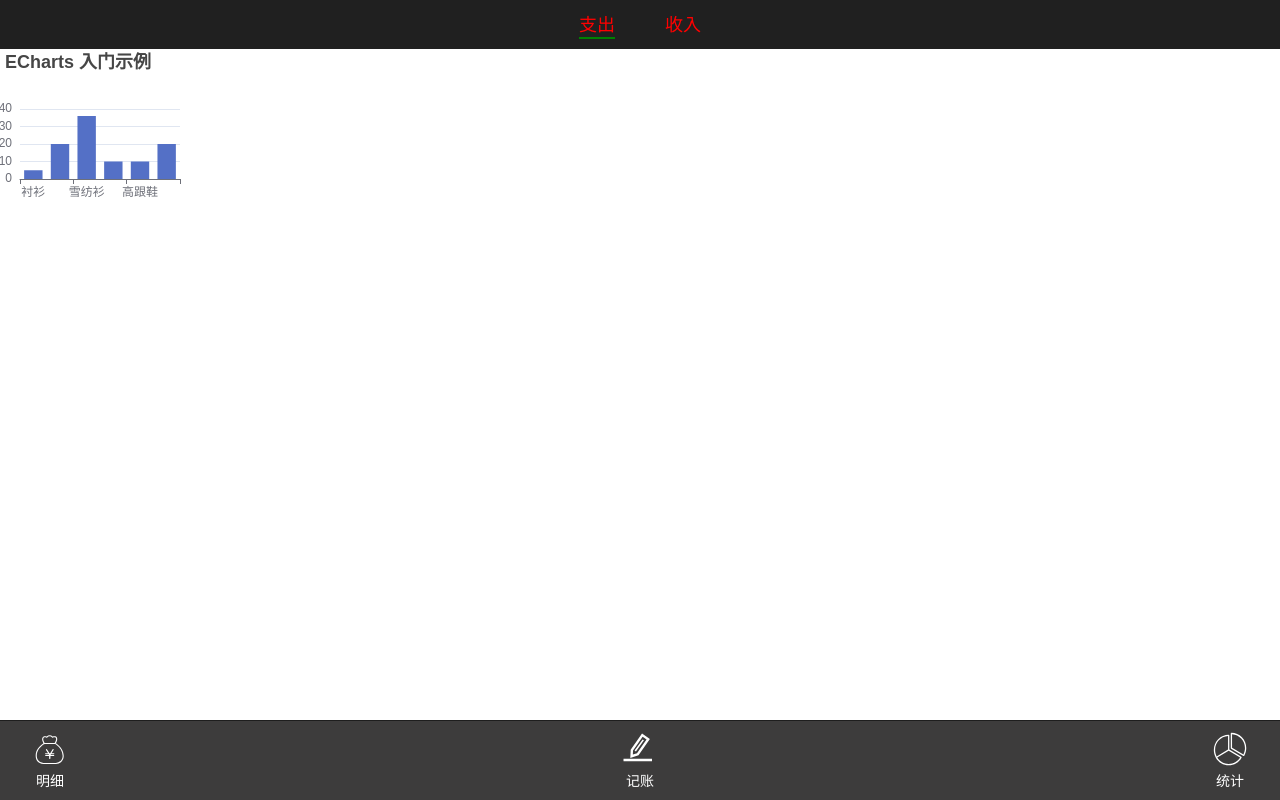
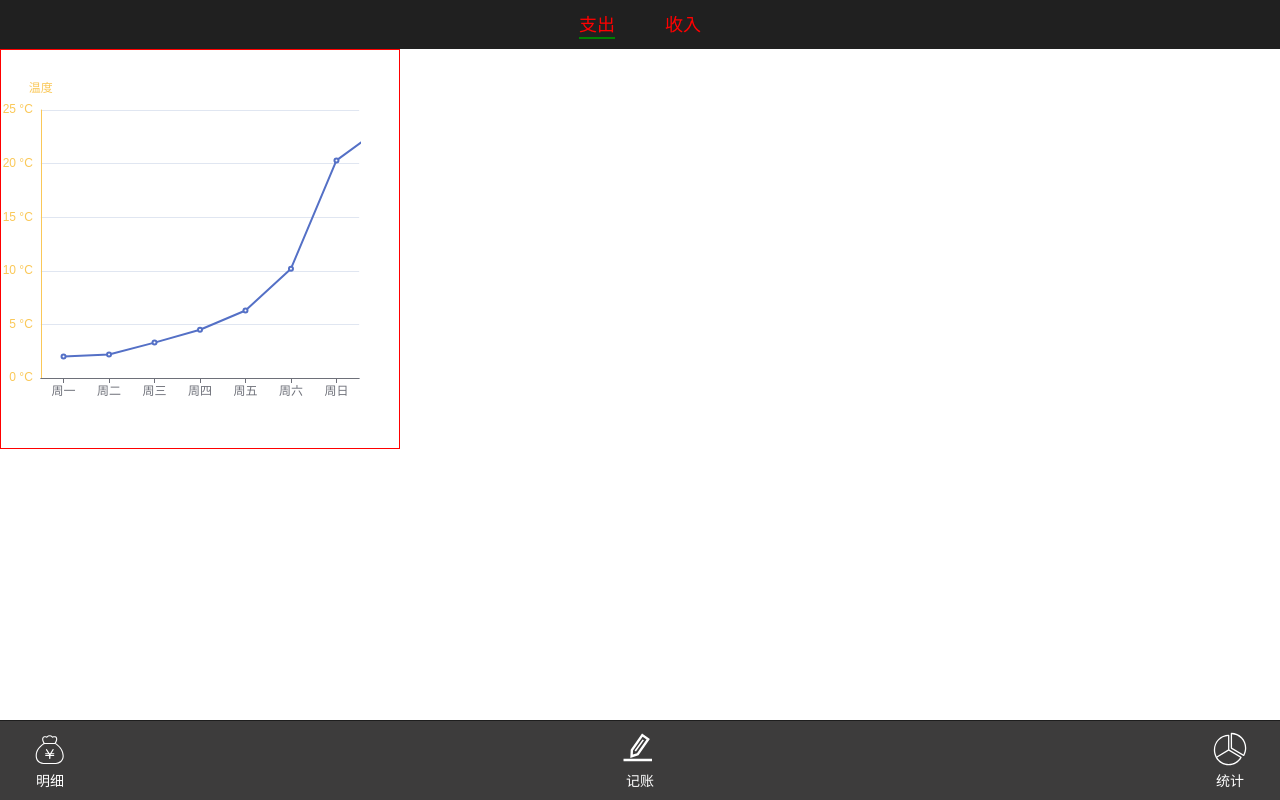
Before and after one commit to leigp555/accrount, a Vue app: page /#/statistic in a window 1280 px wide. Built offline with nearby package versions, Linux system fonts and the light colour scheme.

Commit message:
初始化一个echart图表

```diff
--- a/package.json
+++ b/package.json
@@ -11,6 +11,7 @@
     "dayjs": "^1.10.8",
     "echarts": "^5.3.0",
     "element-plus": "^2.0.4",
+    "path": "^0.12.7",
     "sass": "^1.49.9",
     "vue": "^3.2.25",
     "vue-router": "^4.0.13",
--- a/src/components/Statistic.vue
+++ b/src/components/Statistic.vue
@@ -7,9 +7,9 @@
       </Tabs>
     </div>
     <div class="inner">
-    <div id="main">
-      <EChart :option="option"></EChart>
-    </div>
+      <div id="main">
+        <EChart :option="option"></EChart>
+      </div>
     </div>
   </div>
 </template>
@@ -17,25 +17,98 @@
 <script lang="ts" setup>
 import Tabs from "./lib/Tabs.vue";
 import Tab from "./lib/Tab.vue";
-import {ECOption} from "./lib/type";
 import EChart from "./lib/EChart.vue";
-const option: ECOption = {
-  title: {
-    text: 'ECharts 入门示例'
+
+
+// const option: ECOption = {
+//   toolbox: {
+//     show: true,
+//     tooltip: {
+//       trigger: 'axis',
+//       axisPointer: {
+//         type: 'cross'
+//       }
+//     },
+//     feature: {
+//       magicType: {
+//         type: ["bar", "line"]
+//       },
+//       restore: {},
+//     },
+//     orient: "horizontal",
+//     itemSize: 18,
+//     itemGap: 10,
+//     showTitle: false,
+//     right:15,
+//     iconStyle: {
+//       color: "rgb(135,208,93)"
+//     }
+//   },
+//   xAxis: {
+//     type: 'category',
+//     data: ['周一', '周一', '周一', '周一', '周一', '周一', '周一'],
+//     axisTick: {
+//       show: false
+//     },
+//   },
+//   yAxis: {
+//     type: 'value'
+//   },
+//   series: [
+//     {
+//       name:"xxx",
+//       data: [150, 230, 224, 218, 135, 147, 260],
+//       type: 'line'
+//     }
+//   ]
+// };
+const colors = ['#5470c6', '#91cc75', '#fac858', '#ee6666', '#73c0de', '#3ba272', '#fc8452', '#9a60b4', '#ea7ccc']
+const option = {
+  color: colors,
+  tooltip: {
+    trigger: 'axis',
+    axisPointer: {
+      type: 'cross'
+    }
   },
-  tooltip: {},
-  xAxis: {
-    data: ['衬衫', '羊毛衫', '雪纺衫', '裤子', '高跟鞋', '袜子']
-  },
-  yAxis: {},
+
+  xAxis: [
+    {
+      type: 'category',
+      axisTick: {
+        alignWithLabel: true
+      },
+      // prettier-ignore
+      data: ['周一','周二','周三','周四','周五','周六','周日',]
+    }
+  ],
+  yAxis: [
+    {
+      type: 'value',
+      width:'100%' ,
+      name: '温度',
+      position: 'center',
+      alignTicks: true,
+      axisLine: {
+        show: true,
+        lineStyle: {
+          color: colors[2]
+        }
+      },
+      axisLabel: {
+        formatter: '{value} °C'
+      }
+    }
+  ],
   series: [
     {
-      name: '销量',
-      type: 'bar',
-      data: [5, 20, 36, 10, 10, 20]
+      name: 'Temperature',
+      type: 'line',
+      yAxisIndex: 0,
+      data: [2.0, 2.2, 3.3, 4.5, 6.3, 10.2, 20.3, 23.4, 23.0, 16.5, 12.0, 6.2]
     }
   ]
-}
+};
 </script>
 
 <style lang="scss" scoped>
@@ -43,12 +116,15 @@ const option: ECOption = {
   height: 100%;
   background-color: white;
   color: red;
-  >.countType {
+
+  > .countType {
     background-color: #202020;
   }
 }
-#main{
-  width: 200px;
-  height: 200px;
+
+#main {
+  width: 400px;
+  height: 400px;
+  border: 1px solid red;
 }
 </style>
--- a/src/components/lib/EChart.vue
+++ b/src/components/lib/EChart.vue
@@ -4,6 +4,8 @@
 <script lang="ts">
 import * as echarts from 'echarts/core';
 import {BarChart} from 'echarts/charts';
+import { LineChart } from 'echarts/charts';
+import { ToolboxComponent } from 'echarts/components';
 import {
   TitleComponent,
   TooltipComponent,
@@ -13,19 +15,21 @@ import {
 } from 'echarts/components';
 import {LabelLayout, UniversalTransition} from 'echarts/features';
 import {CanvasRenderer} from 'echarts/renderers';
-import {defineComponent, onMounted, toRefs} from "vue";
-
-
+import {defineComponent,onMounted, toRefs} from "vue";
 export default defineComponent({
   props:{
-    option:Object
+    option:Object,
   },
   setup(props) {
     const {option}=toRefs(props)
-    echarts.use([TitleComponent, TooltipComponent, GridComponent, DatasetComponent, TransformComponent, BarChart, LabelLayout, UniversalTransition, CanvasRenderer]);
+    echarts.use([TitleComponent,TooltipComponent,
+      GridComponent, DatasetComponent, TransformComponent,
+      BarChart, LineChart, LabelLayout, UniversalTransition,
+      CanvasRenderer,ToolboxComponent
+    ]);
     onMounted(() => {
       const myChart = echarts.init(document.getElementById("ecRoot")!);
-      myChart.setOption(option.value)
+      option.value&&myChart.setOption(option.value)
     })
   }
 })
--- a/tsconfig.json
+++ b/tsconfig.json
@@ -12,5 +12,6 @@
     "lib": ["esnext", "dom"]
   },
   "include": ["src/**/*.ts", "src/**/*.d.ts", "src/**/*.tsx", "src/**/*.vue"],
-  "references": [{ "path": "./tsconfig.node.json" }]
+  "references": [{ "path": "./tsconfig.node.json" }],
+
 }
--- a/vite.config.ts
+++ b/vite.config.ts
@@ -12,5 +12,5 @@ export default defineConfig({
     Components({
       resolvers: [ElementPlusResolver()],
     })
-  ]
+  ],
 })
```
Also changed, not shown: 2 other files (tests, documents, lock files or other folders).
